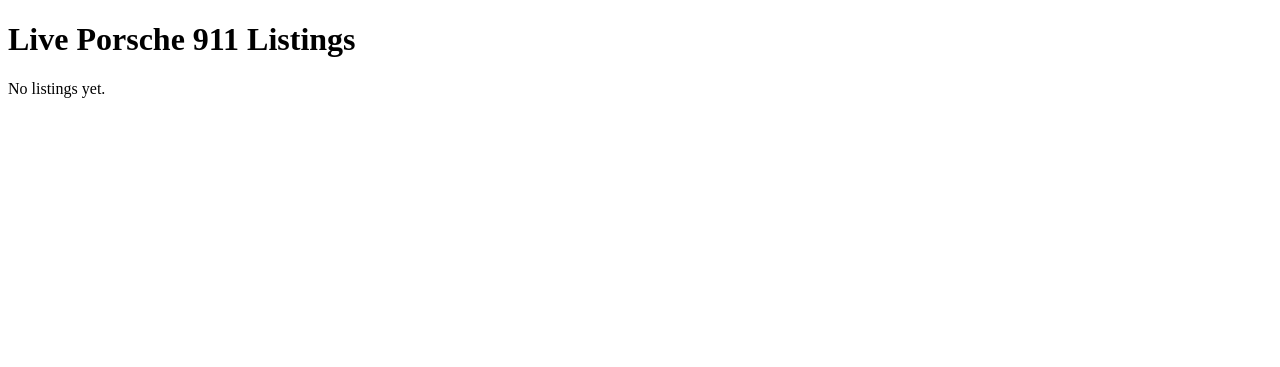
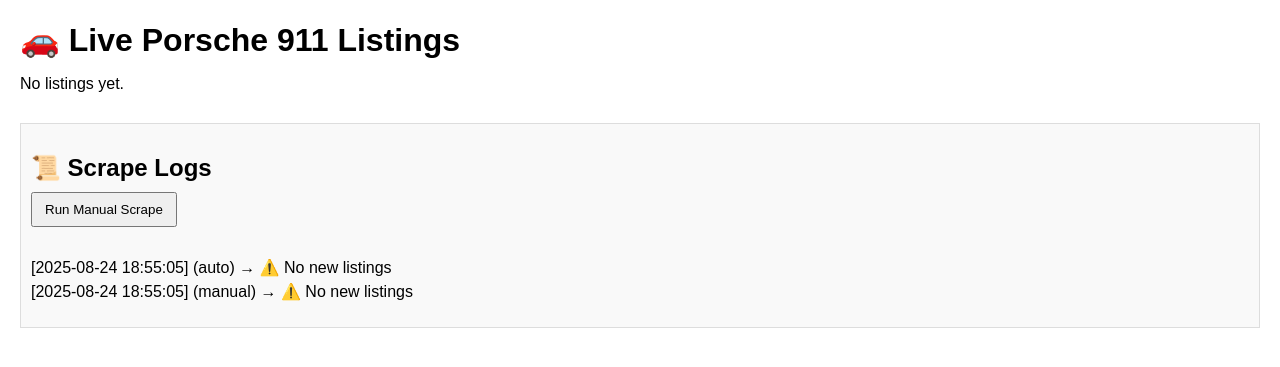
Before and after one commit to Striker9117500/Porsche911-monitor, a Flask app: page / in a window 1280 px wide. Shown: the top 367 px of the page. Run offline with Flask 3, Linux system fonts and the light colour scheme.

Commit message:
Update index.html

```diff
--- a/templates/index.html
+++ b/templates/index.html
@@ -3,9 +3,55 @@
 <head>
     <meta charset="UTF-8">
     <title>Porsche 911 Monitor</title>
+    <style>
+        body {
+            font-family: Arial, sans-serif;
+            margin: 20px;
+        }
+        h1, h2 {
+            margin-bottom: 10px;
+        }
+        ul {
+            list-style: none;
+            padding: 0;
+        }
+        li {
+            margin: 5px 0;
+        }
+        .logs {
+            margin-top: 30px;
+            padding: 10px;
+            border: 1px solid #ddd;
+            background: #f9f9f9;
+        }
+        button {
+            margin-bottom: 15px;
+            padding: 8px 12px;
+            cursor: pointer;
+        }
+    </style>
+    <script>
+        async function manualScrape() {
+            const btn = document.getElementById("scrapeBtn");
+            btn.disabled = true;
+            btn.innerText = "Scraping...";
+            try {
+                const response = await fetch("/scrape");
+                const result = await response.json();
+                alert("Scrape Result: " + result.status);
+                location.reload(); // reload to show updated listings + logs
+            } catch (err) {
+                alert("Error running scrape: " + err);
+            } finally {
+                btn.disabled = false;
+                btn.innerText = "Run Manual Scrape";
+            }
+        }
+    </script>
 </head>
 <body>
-    <h1>Live Porsche 911 Listings</h1>
+    <h1>🚗 Live Porsche 911 Listings</h1>
+
     {% if cars %}
         <ul>
         {% for car in cars %}
@@ -18,5 +64,15 @@
     {% else %}
         <p>No listings yet.</p>
     {% endif %}
+
+    <div class="logs">
+        <h2>📜 Scrape Logs</h2>
+        <button id="scrapeBtn" onclick="manualScrape()">Run Manual Scrape</button>
+        <ul>
+        {% for log in logs %}
+            <li>[{{ log.time }}] ({{ log.type }}) → {{ log.status }}</li>
+        {% endfor %}
+        </ul>
+    </div>
 </body>
 </html>
```
